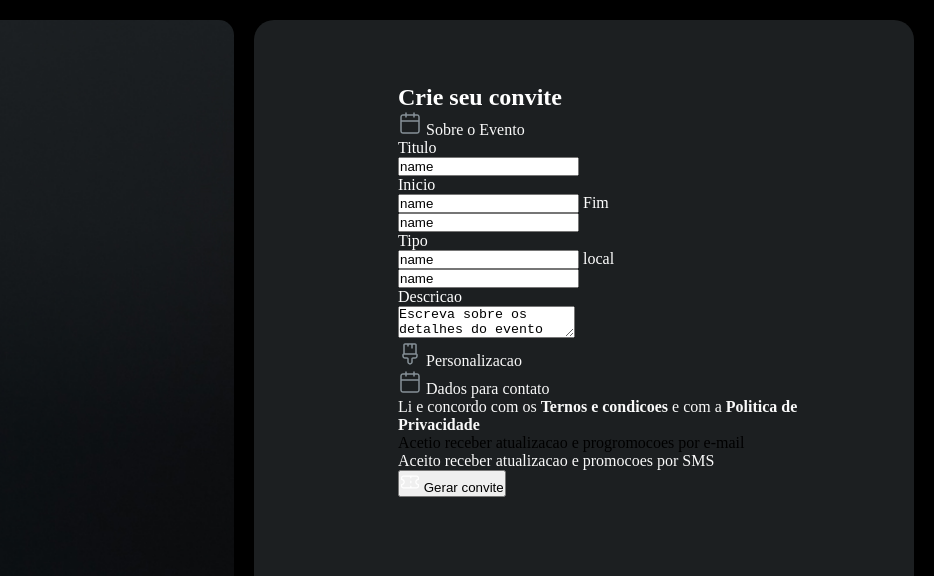
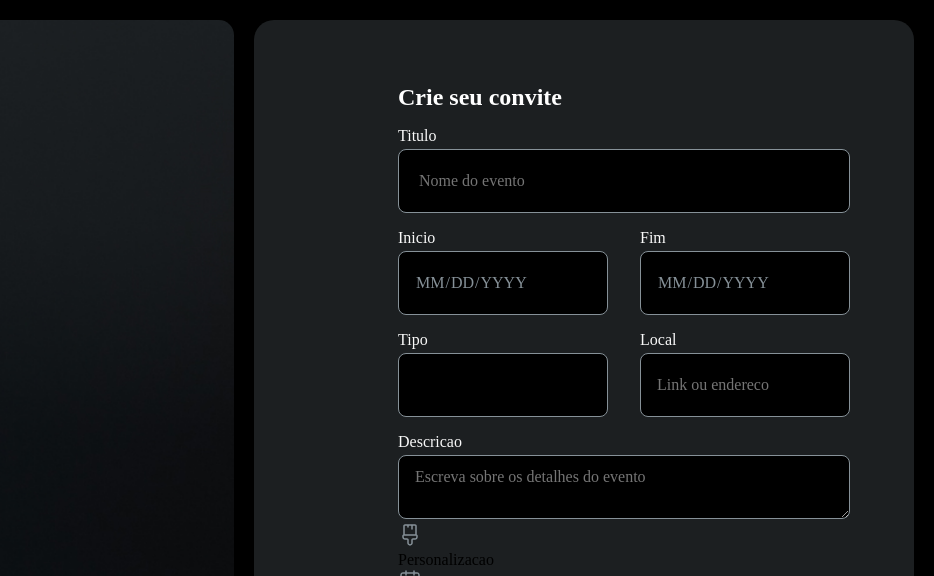
Before and after one commit to Deividmattos/Festivite, a plain HTML site: page index.html in a window 1280 px wide. Shown: the top 576 px of the page, 346-1280 px from the left. Drawn offline with Linux system fonts and the light colour scheme.

Commit message:
Finalizando  Fielde sobre

```diff
--- a/css/container.css
+++ b/css/container.css
@@ -1,7 +1,7 @@
 .container {
   padding: 4rem;
 }
-.container h2{
+h2{
   margin-left: 5rem;
 
 }
--- a/css/fields/index.css
+++ b/css/fields/index.css
@@ -2,3 +2,4 @@
 @import url(terms.css);
 @import url(DadosPessoais.css);
 @import url(aside.css);
+@import url(inputs.css);
--- /dev/null
+++ b/css/fields/inputs.css
@@ -0,0 +1,31 @@
+input,
+textarea,
+select {
+  appearance: none;
+  width: 100%;
+  border-radius: 0.5rem;
+  outline: 1px solid var(--stroke-default);
+  border: 2px solid transparent;
+  padding: 0.75rem 1rem;
+  font: var(--text);
+  background-color: black;
+  border: 1px solid var(--input-placeholder);
+  height: 4rem;
+}
+label {
+  font: var(--text-sm);
+  color: var(--text-heading);
+  display: block;
+  margin-bottom: 0.25rem;
+  margin-top: 1rem;
+
+
+  & ::placeholder {
+    color: var(--input-placeholder);
+  }
+}
+input[type="date"] {
+  color: var(--input-placeholder);
+  text-transform: uppercase;
+
+}
--- a/css/global.css
+++ b/css/global.css
@@ -62,3 +62,13 @@ h3{
   color: var(--pink);
   font-weight: 800;
 }
+.flex{
+  display: flex;
+  gap: 2rem;
+}
+.flex-1{
+  flex: 2;
+}
+.flex-2{
+  flex: 2;
+}
--- a/index.html
+++ b/index.html
@@ -32,46 +32,52 @@
           <form>
 
             <fieldset class="container-wrapper">
-              <div class="calender">
-                <img src="assets/icons/calendar.svg" alt="calendario" />
-                <span>Sobre o Evento</span>
+
+              <div class="input-wrapper">
+                <label for="title">Titulo</label>
+                <input type="text" class="title" placeholder=" Nome do evento">
               </div>
 
-              <div class="dados-wrapper">
-                <div class="nome-wrapper">
-                  <label for="">Titulo</label><br />
-                  <input type="text" name="name" value="name" />
-                </div>
+             <div class="flex">
 
-                <div class="data-wrapper">
-                  <label for="">Inicio</label><br />
-                  <input type="text" name="name" value="name" />
+              <div class="input-wrapper flex-2">
+                <label for="birth">Inicio</label>
+                <input type="date" id="birth" name="birth" lang="en"  />
+              </div>
 
-                  <label for="">Fim</label><br />
-                  <input type="text" name="name" value="name" />
-                </div>
 
-                <div class="local-wrapper">
-                  <label for="">Tipo</label><br />
-                  <input type="text" name="name" value="name" />
+              <div class="input-wrapper flex-1">
+                <label for="birth">Fim</label>
+                <input type="date" id="birth" name="birth" lang="en" />
+              </div>
 
-                  <label for="">local</label><br />
-                  <input type="text" name="name" value="name" />
-                </div>
+            </div>
 
-                <div class="descricao-wrapper">
-                  <label for="">Descricao</label><br />
-                  <textarea name="" id="">Escreva sobre os detalhes do evento</textarea>
-                </div>
+            <div class="flex">
 
+              <div class="input-wrapper flex-2">
+                <label for="birth">Tipo</label>
+                <input type="tipo" id="tipo" name="tipo" lang="en" />
               </div>
+
+
+              <div class="input-wrapper flex-1">
+                <label for="local">Local</label>
+                <input type="text" id="local" name="local" lang="en"  placeholder="Link ou endereco"/>
+              </div>
+
+
+            </div>
+             <div class="textare_wrapper">
+               <label for="event-info">Descricao</label>
+               <textarea id="message" name="message" placeholder="Escreva sobre os detalhes do evento" cols="30" rows="5"></textarea>
             </fieldset>
 
 
             <fieldset class="container-wrapper">
               <div class="calender">
                 <img src="assets/icons/paintbrush-vertical.svg" alt="calendario" />
-                <span>Personalizacao</span>
+                <legend>Personalizacao</legend>
               </div>
             </fieldset>
 
```
